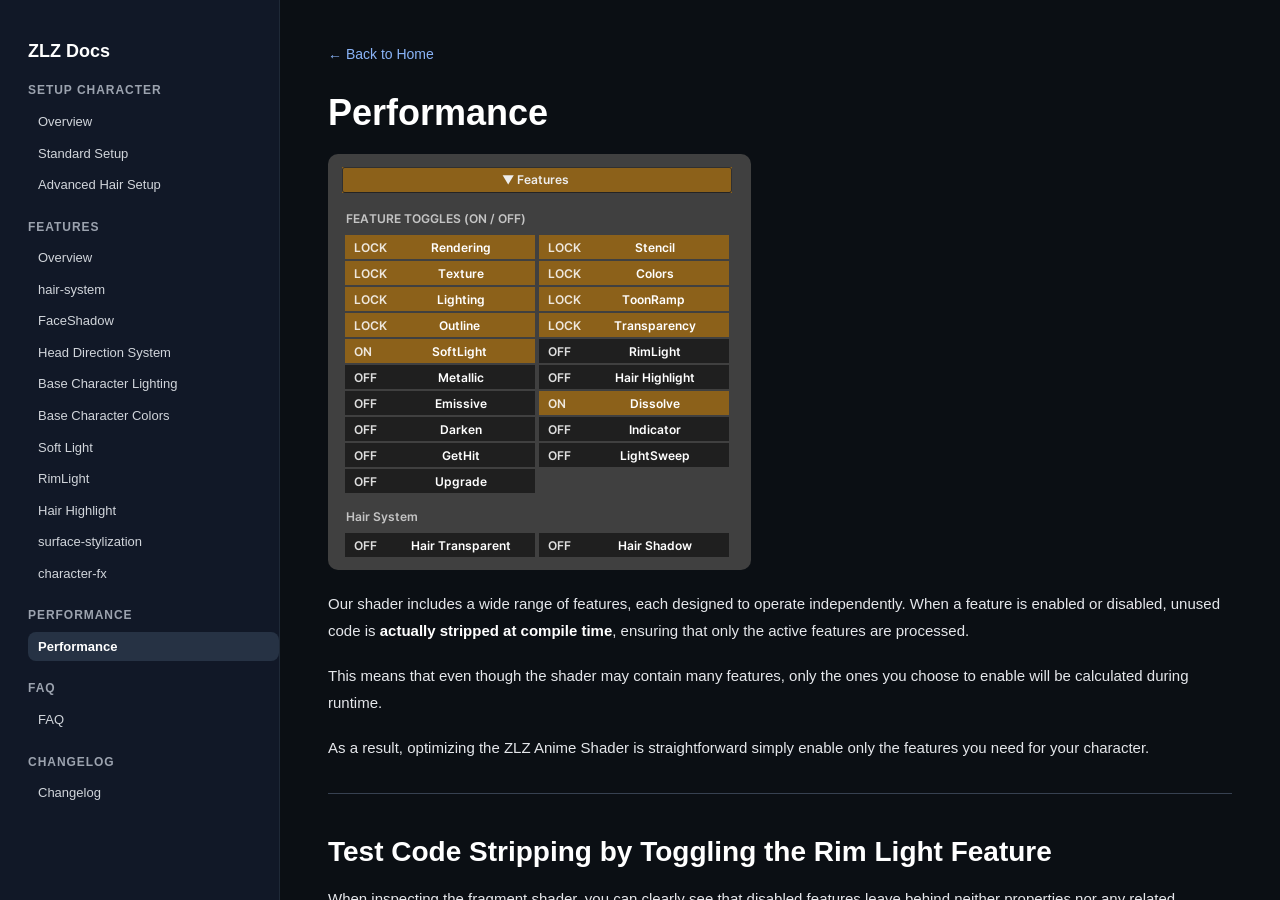
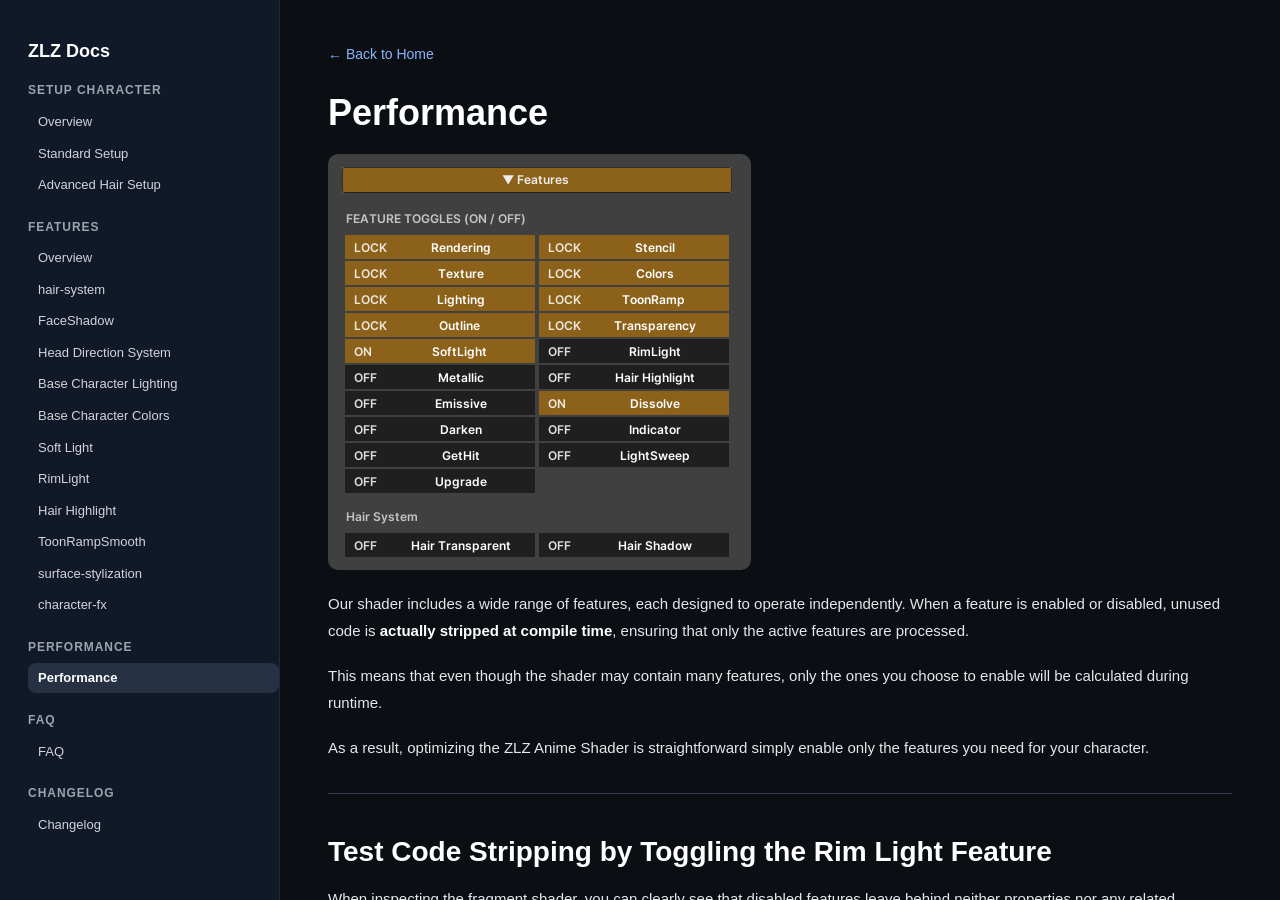
Before and after one commit to zlz-studio/zlz-studio.github.io, a Jekyll site: the page built from performance/index.md, in a window 1280 px wide and 900 px high. Built offline with Jekyll 4.4.1, drawn with Linux system fonts in a browser that asks for light colours.

Commit message:
Add link for ToonRampSmooth feature in sidebar

```diff
--- a/_includes/sidebar.html
+++ b/_includes/sidebar.html
@@ -65,6 +65,11 @@
    Hair Highlight
 </a>
 
+<a href="{{ '/features/ToonRampSmooth/' | relative_url }}"
+   class="{% if page.url contains '/features/ToonRampSmooth/' %}active{% endif %}">
+   ToonRampSmooth
+</a>
+
 <a href="{{ '/features/surface-stylization/' | relative_url }}"
    class="{% if page.url contains '/features/surface-stylization/' %}active{% endif %}">
    surface-stylization
```
